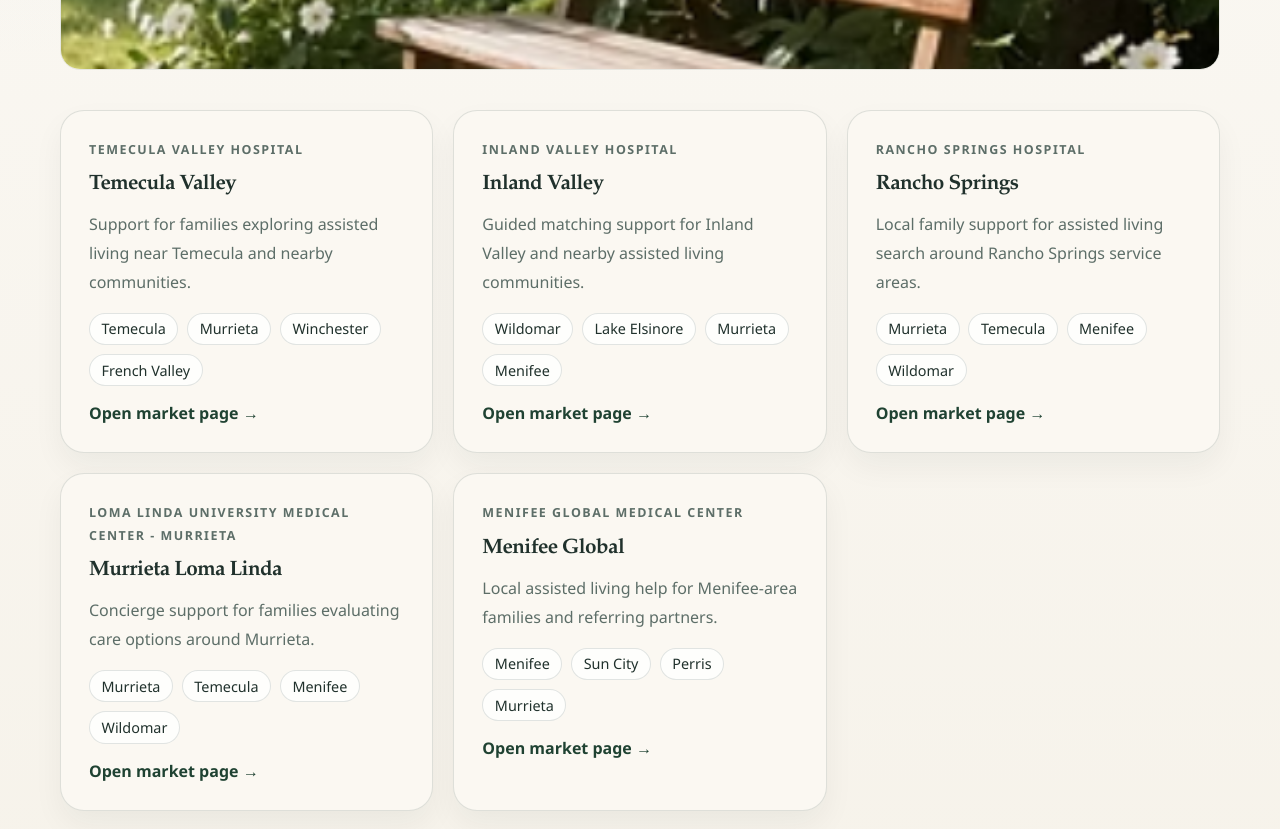
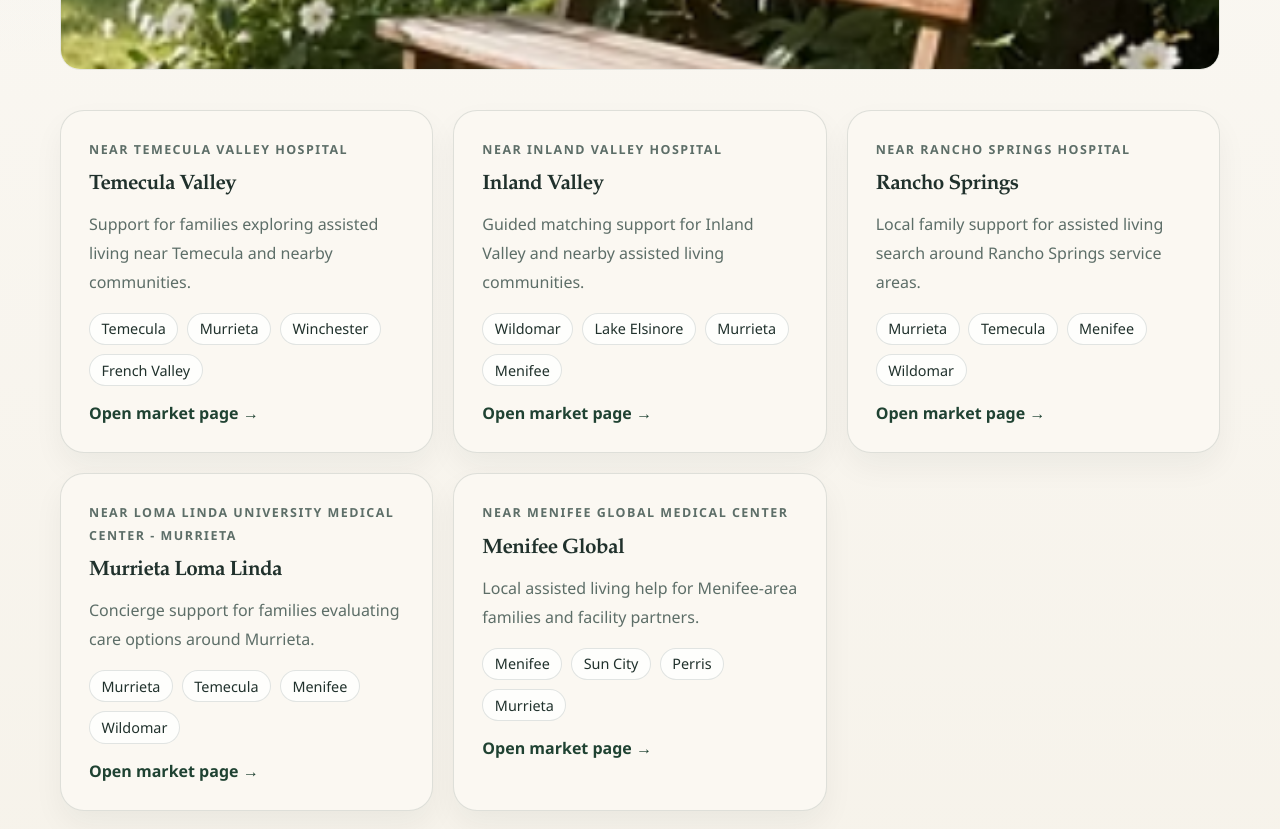
Before and after one commit to llllollki/AssistedLivingHelp, a Next.js app: page /markets in a window 1280 px wide. Shown: the part 740-1569 px from the top of the page. Built offline with nearby package versions, Linux system fonts and the light colour scheme; no server answers.

Commit message:
Clarify market hospital-anchor wording
Prefix 'Near' to rendered hospitalAnchor labels and fix menifee-global summary wording.

Co-Authored-By: Claude Sonnet 4.6 <noreply@anthropic.com>

```diff
--- a/app/markets/[slug]/page.tsx
+++ b/app/markets/[slug]/page.tsx
@@ -19,7 +19,7 @@ export default async function MarketPage({ params }: MarketPageProps) {
     <>
       <div className="pageHero">
         <div className="container">
-          <p className="eyebrow">{market.hospitalAnchor}</p>
+          <p className="eyebrow">Near {market.hospitalAnchor}</p>
           <h1>{market.name}</h1>
           <p className="sectionIntro">{market.summary}</p>
         </div>
--- a/app/markets/page.tsx
+++ b/app/markets/page.tsx
@@ -31,7 +31,7 @@ export default function MarketsPage() {
           <div className="marketsGrid">
             {launchMarkets.map((market) => (
               <article key={market.slug} className="infoCard">
-                <p className="marketAnchor">{market.hospitalAnchor}</p>
+                <p className="marketAnchor">Near {market.hospitalAnchor}</p>
                 <h2>{market.name}</h2>
                 <p>{market.summary}</p>
                 <ul className="tagList">
--- a/app/page.tsx
+++ b/app/page.tsx
@@ -239,7 +239,7 @@ export default function HomePage() {
           <div className="marketsGrid">
             {launchMarkets.map((market) => (
               <article key={market.slug} className="infoCard">
-                <p className="marketAnchor">{market.hospitalAnchor}</p>
+                <p className="marketAnchor">Near {market.hospitalAnchor}</p>
                 <h3>{market.name}</h3>
                 <p>{market.summary}</p>
                 <ul className="tagList">
--- a/lib/markets.ts
+++ b/lib/markets.ts
@@ -39,7 +39,7 @@ export const launchMarkets: LaunchMarket[] = [
     slug: "menifee-global",
     name: "Menifee Global",
     hospitalAnchor: "Menifee Global Medical Center",
-    summary: "Local assisted living help for Menifee-area families and referring partners.",
+    summary: "Local assisted living help for Menifee-area families and facility partners.",
     cities: ["Menifee", "Sun City", "Perris", "Murrieta"]
   }
 ];
```
